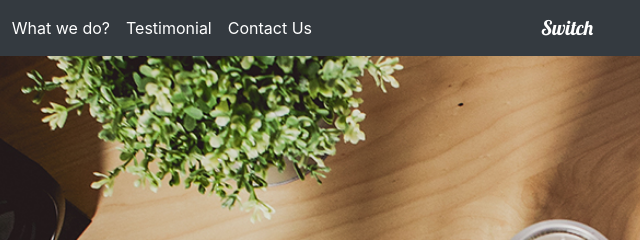
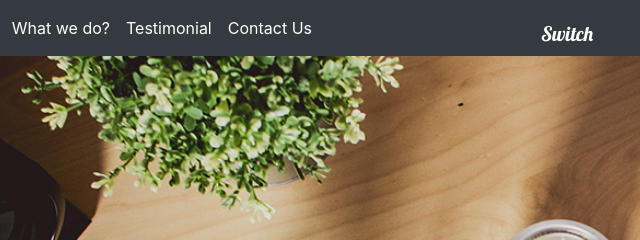
Before and after one commit to LucasCruceru/Switch, a plain HTML site: page index.html in a window 1280 px wide. Shown: the top 240 px of the page, 73-713 px from the left. Drawn offline with Linux system fonts and the light colour scheme.

Commit message:
reworked navbar

```diff
--- a/assets/scss/style.scss
+++ b/assets/scss/style.scss
@@ -57,9 +57,7 @@ $box-size: 150px;
     vertical-align: 0;
 }
 
-.navbar-brand
-{
-    position: absolute;
+.navbar-brand {position: absolute;
     width: 100%;
     left: 0;
     top: 0;
--- a/index.html
+++ b/index.html
@@ -19,6 +19,10 @@
 
 
 <nav class="navbar navbar-dark navbar-expand-lg bg-dark">
+    <a class="navbar-brand" href="#" style="font-family: 'Lobster', cursive; padding-top: 1.5%">Switch</a>
+    <button class="navbar-toggler" type="button" data-toggle="collapse" data-target="#navbarSupportedContent" aria-controls="navbarSupportedContent" aria-expanded="false" aria-label="Toggle navigation">
+        <span class="navbar-toggler-icon"></span>
+    </button>
 
     <div class="collapse navbar-collapse" id="navbarSupportedContent">
         <ul class="navbar-nav mr-auto">
@@ -35,13 +39,6 @@
                 <a class="nav-link" href="#">Contact Us</a>
             </li>
         </ul>
-
-        <a class="navbar-brand" href="#" style="font-family: 'Lobster', cursive; padding-top: 1%">Switch</a>
-        <button class="navbar-toggler" type="button" data-toggle="collapse" data-target="#navbarSupportedContent" aria-controls="navbarSupportedContent" aria-expanded="false" aria-label="Toggle navigation">
-        <span class="navbar-toggler-icon"></span>
-    </button>
-
-
         <form class="form-inline my-2 my-lg-0">
             <input class="form-control mr-sm-2" type="search" placeholder="Search" aria-label="Search">
             <button class="btn btn-outline-success my-2 my-sm-0" type="submit">Search</button>
```
